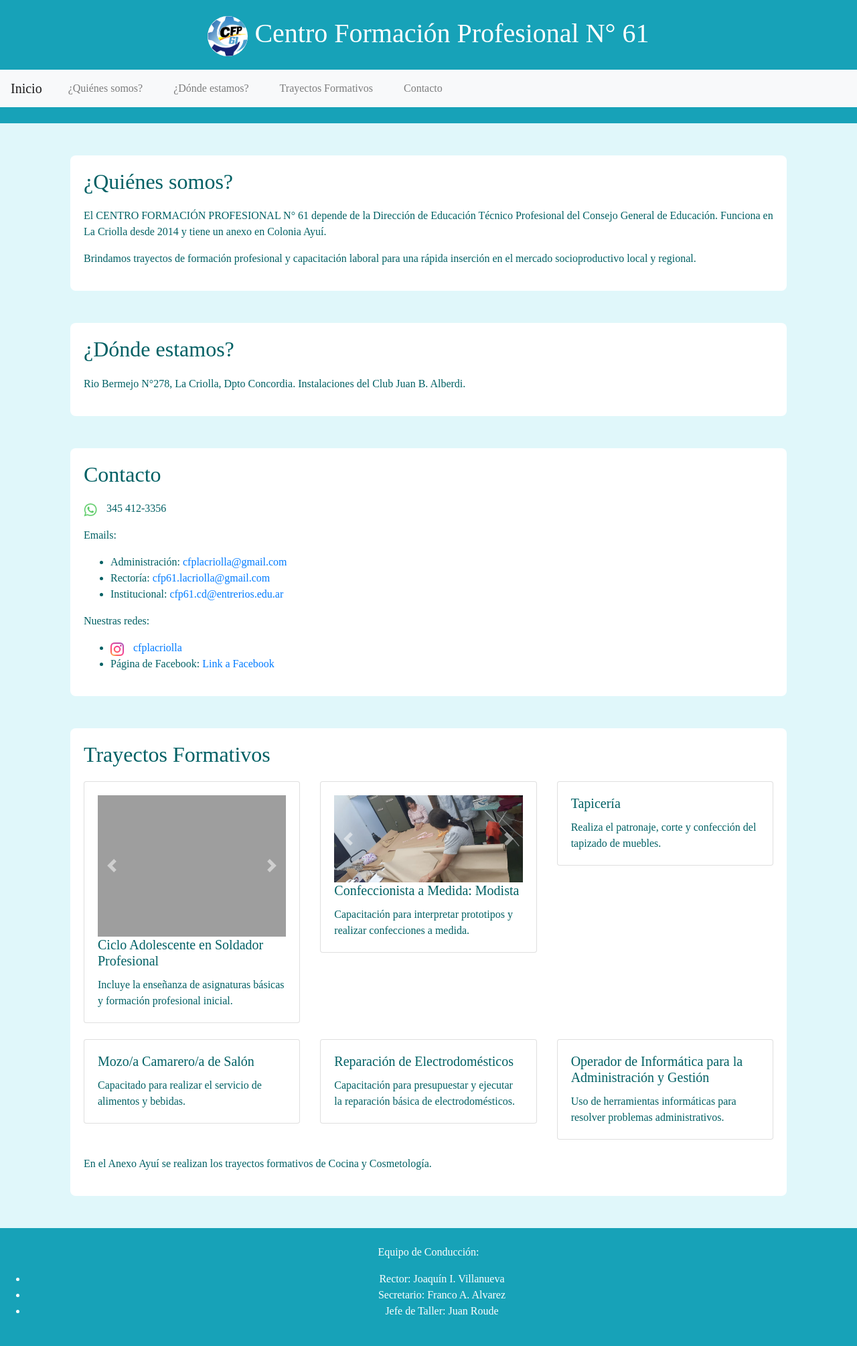
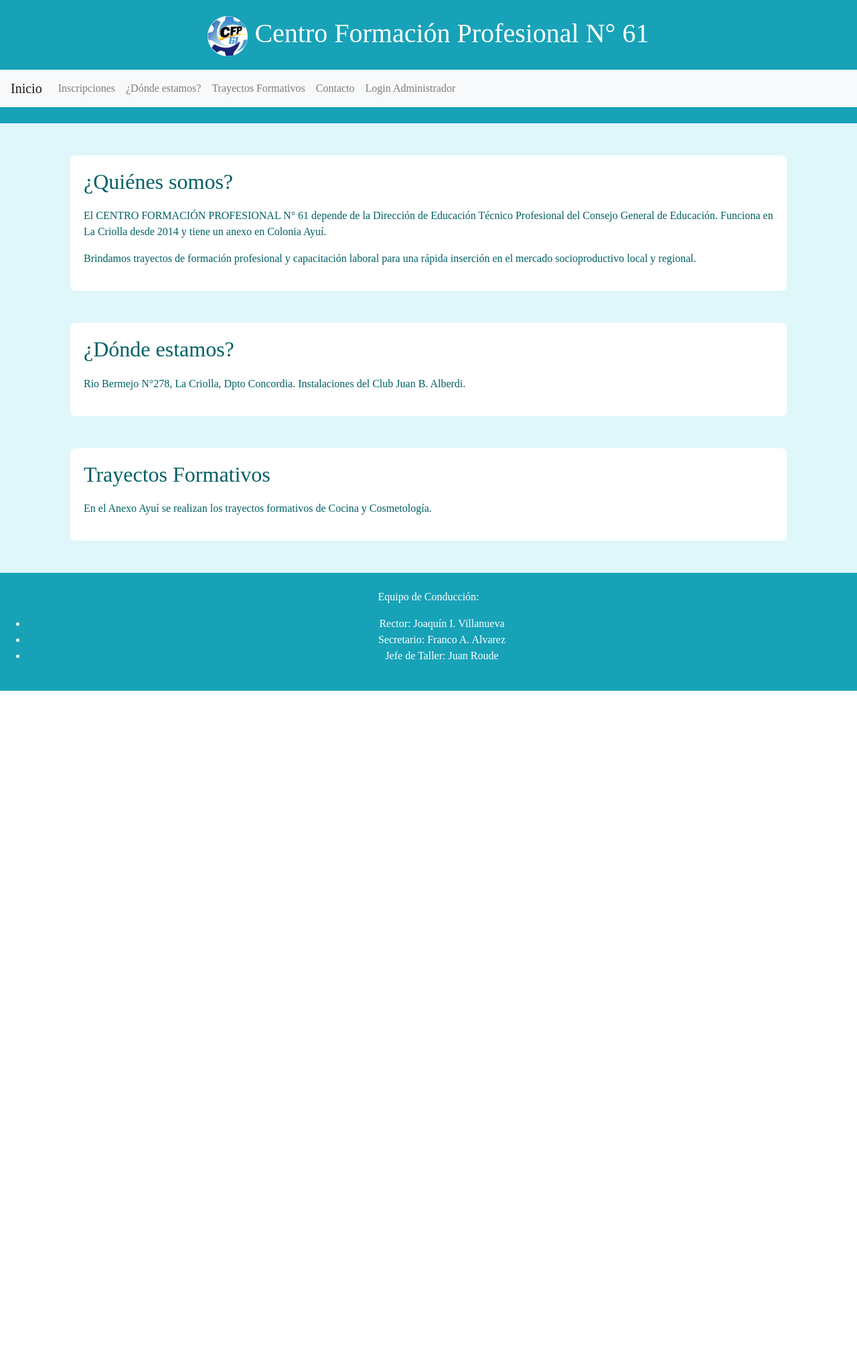
Before and after one commit to alan4352/tpFinal, a PHP site: page / in a window 1280 px wide. Shown: the whole page at 67% size. After the commit the page ends 1031 px from the top, so only its background shows below. Run offline with PHP 8.4, Linux system fonts and the light colour scheme; grey boxes are pictures that could not be loaded.

Commit message:
Add files via upload

```diff
--- a/index.html
+++ b/index.html
@@ -1,5 +1,6 @@
 <!DOCTYPE html>
 <html lang="es">
+
 <head>
     <meta charset="UTF-8">
     <meta name="viewport" content="width=device-width, initial-scale=1.0">
@@ -7,28 +8,35 @@
     <link rel="stylesheet" href="styles.css">
     <title>Centro Formación Profesional N° 61</title>
 </head>
+
 <body>
-    <header class="bg-info text-white text-center py-4">
-        <h1><img src="./img/Copia de Sin fondo C.bordes CFP61.png" alt="logo del centro de formacion profesional" width="60px" height="60px" id="logo1">
+    <div class="bg-info text-white text-center py-4">
+        <h1><img src="./img/Copia de Sin fondo C.bordes CFP61.png" alt="logo del centro de formacion profesional"
+                width="60px" height="60px" id="logo1">
             Centro Formación Profesional N° 61</h1>
         <nav class="navbar navbar-expand-lg navbar-light bg-light">
             <a class="navbar-brand" href="#">Inicio</a>
             <div class="collapse navbar-collapse">
                 <ul class="navbar-nav">
-                    <li class="nav-item"><a class="nav-link" href="#quienes-somos">¿Quiénes somos?</a></li>
+                    <li class="nav-item"><a class="nav-link" href="./Inscripcion/inscripciones.html">Inscripciones</a>
+                    </li>
                     <li class="nav-item"><a class="nav-link" href="#donde-estamos">¿Dónde estamos?</a></li>
                     <li class="nav-item"><a class="nav-link" href="#trayectos">Trayectos Formativos</a></li>
                     <li class="nav-item"><a class="nav-link" href="#contacto">Contacto</a></li>
+                    <li class="nav-item"><a class="nav-link" href="#" data-toggle="modal"
+                            data-target="#adminLoginModal">Login Administrador</a></li>
                 </ul>
             </div>
         </nav>
-    </header>
+    </div>
 
     <div class="container my-5">
         <section id="quienes-somos">
             <h2>¿Quiénes somos?</h2>
-            <p>El CENTRO FORMACIÓN PROFESIONAL N° 61 depende de la Dirección de Educación Técnico Profesional del Consejo General de Educación. Funciona en La Criolla desde 2014 y tiene un anexo en Colonia Ayuí.</p>
-            <p>Brindamos trayectos de formación profesional y capacitación laboral para una rápida inserción en el mercado socioproductivo local y regional.</p>
+            <p>El CENTRO FORMACIÓN PROFESIONAL N° 61 depende de la Dirección de Educación Técnico Profesional del
+                Consejo General de Educación. Funciona en La Criolla desde 2014 y tiene un anexo en Colonia Ayuí.</p>
+            <p>Brindamos trayectos de formación profesional y capacitación laboral para una rápida inserción en el
+                mercado socioproductivo local y regional.</p>
         </section>
 
         <section id="donde-estamos" class="my-5">
@@ -36,129 +44,195 @@
             <p>Rio Bermejo N°278, La Criolla, Dpto Concordia. Instalaciones del Club Juan B. Alberdi.</p>
         </section>
 
-        <section id="contacto" class="my-5">
-            <h2>Contacto</h2>
-             <p><img src="./img/whatsapp.png" height="20px" width="20px"  class="marge"> 345 412-3356</p>
-            <p>Emails:</p>
-            <ul>
-                <li>Administración: <a href="mailto:cfplacriolla@gmail.com">cfplacriolla@gmail.com</a></li>
-                <li>Rectoría: <a href="mailto:cfp61.lacriolla@gmail.com">cfp61.lacriolla@gmail.com</a></li>
-                <li>Institucional: <a href="mailto:cfp61.cd@entrerios.edu.ar">cfp61.cd@entrerios.edu.ar</a></li>
-            </ul>
-            <p>Nuestras redes:</p>
-            <ul>
-                <li><img src="img/Instagram.png" height="20px" width="20px"> <a href="https://instagram.com/cfplacriolla" class="marg">cfplacriolla</a></li>
-                <li>Página de Facebook: <a href="#">Link a Facebook</a></li>
-            </ul>
+        <section id="trayectos" class="my-5">
+            <h2>Trayectos Formativos</h2>
+            <div class="row" id="courses-container">
+                <!-- Los cursos se cargarán aquí -->
+            </div>
+            <p>En el Anexo Ayuí se realizan los trayectos formativos de Cocina y Cosmetología.</p>
         </section>
 
-        <section id="trayectos" class="my-5">
-            <h2>Trayectos Formativos</h2>
-            <div class="row">
-                <div class="col-md-4 mb-4">
-                    <div class="card">
-                        <div class="card-body">
-                            <div id="carouselSoldador" class="carousel slide" data-ride="carousel">
-                                <div class="carousel-inner">
-                                    <div class="carousel-item active">
-                                        <img src="img/soldador1.jpg" class="d-block w-100" alt="Soldador Profesional 1">
+        <section id="create-course" class="my-5" style="display: none;">
+            <h2>Crear/Actualizar Curso</h2>
+            <form id="create-course-form">
+                <div class="form-group">
+                    <label for="course-name">Nombre del Curso:</label>
+                    <input type="text" class="form-control" id="course-name" required>
                 </div>
-                                    <div class="carousel-item">
-                                        <img src="img/soldador2.jpg" class="d-block w-100" alt="Soldador Profesional 2">
+                <div class="form-group">
+                    <label for="course-description">Descripción del Curso:</label>
+                    <textarea class="form-control" id="course-description" required></textarea>
                 </div>
+                <div class="form-group">
+                    <label for="course-image">Imagen del Curso:</label>
+                    <input type="file" class="form-control-file" id="course-image" accept="image/*">
                 </div>
-                                <a class="carousel-control-prev" href="#carouselSoldador" role="button" data-slide="prev">
-                                    <span class="carousel-control-prev-icon" aria-hidden="true"></span>
-                                    <span class="sr-only">Anterior</span>
-                                </a>
-                                <a class="carousel-control-next" href="#carouselSoldador" role="button" data-slide="next">
-                                    <span class="carousel-control-next-icon" aria-hidden="true"></span>
-                                    <span class="sr-only">Siguiente</span>
-                                </a>
+                <button type="submit" class="btn btn-success" id="submit-button">Crear Curso</button>
+            </form>
+        </section>
     </div>
-                            <h5 class="card-title">Ciclo Adolescente en Soldador Profesional</h5>
-                            <p class="card-text">Incluye la enseñanza de asignaturas básicas y formación profesional inicial.</p>
+
+    <!-- Modal de Login de Administrador -->
+    <div class="modal fade" id="adminLoginModal" tabindex="-1" role="dialog" aria-labelledby="adminLoginModalLabel" aria-hidden="true">
+        <div class="modal-dialog" role="document">
+            <div class="modal-content">
+                <div class="modal-header">
+                    <h5 class="modal-title" id="adminLoginModalLabel">Login Administrador</h5>
+                    <button type="button" class="close" data-dismiss="modal" aria-label="Close">
+                        <span aria-hidden="true">&times;</span>
+                    </button>
                 </div>
+                <div class="modal-body">
+                    <form id="admin-login-form">
+                        <div class="form-group">
+                            <label for="admin-username">Usuario:</label>
+                            <input type="text" class="form-control" id="admin-username" required>
                         </div>
+                        <div class="form-group">
+                            <label for="admin-password">Contraseña:</label>
+                            <input type="password" class="form-control" id="admin-password" required>
                         </div>
-                <div class="col-md-4 mb-4">
-                    <div class="card">
-                        <div class="card-body">
-                            <div id="carouselModista" class="carousel slide" data-ride="carousel">
-                                <div class="carousel-inner">
-                                    <div class="carousel-item active">
-                                        <img src="img/modista2.jpg" class="d-block w-100" alt="Modista 1">
-                                    </div>
-                                    <div class="carousel-item">
-                                        <img src="img/modista3.jpg" class="d-block w-100" alt="Modista 2">
-                                    </div>
-                                </div>
-                                <a class="carousel-control-prev" href="#carouselModista" role="button" data-slide="prev">
-                                    <span class="carousel-control-prev-icon" aria-hidden="true"></span>
-                                    <span class="sr-only">Anterior</span>
-                                </a>
-                                <a class="carousel-control-next" href="#carouselModista" role="button" data-slide="next">
-                                    <span class="carousel-control-next-icon" aria-hidden="true"></span>
-                                    <span class="sr-only">Siguiente</span>
-                                </a>
-                            </div>
-                            <h5 class="card-title">Confeccionista a Medida: Modista</h5>
-                            <p class="card-text">Capacitación para interpretar prototipos y realizar confecciones a medida.</p>
-                        </div>
-                    </div>
-                </div>
-                <div class="col-md-4 mb-4">
-                    <div class="card">
-                        <div class="card-body">
-                            <h5 class="card-title">Tapicería</h5>
-                            <p class="card-text">Realiza el patronaje, corte y confección del tapizado de muebles.</p>
-                        </div>
-                    </div>
-                </div>
-                <div class="col-md-4 mb-4">
-                    <div class="card">
-                        <div class="card-body">
-                            <h5 class="card-title">Mozo/a Camarero/a de Salón</h5>
-                            <p class="card-text">Capacitado para realizar el servicio de alimentos y bebidas.</p>
-                        </div>
-                    </div>
-                </div>
-                <div class="col-md-4 mb-4">
-                    <div class="card">
-                        <div class="card-body">
-
-                            <h5 class="card-title">Reparación de Electrodomésticos</h5>
-                            <p class="card-text">Capacitación para presupuestar y ejecutar la reparación básica de electrodomésticos.</p>
-                        </div>
-                    </div>
-                </div>
-                <div class="col-md-4 mb-4">
-                    <div class="card">
-                        <div class="card-body">
-                            <h5 class="card-title">Operador de Informática para la Administración y Gestión</h5>
-                            <p class="card-text">Uso de herramientas informáticas para resolver problemas administrativos.</p>
+                        <button type="submit" class="btn btn-primary">Iniciar Sesión</button>
+                    </form>
                 </div>
             </div>
         </div>
     </div>
-            <p>En el Anexo Ayuí se realizan los trayectos formativos de Cocina y Cosmetología.</p>
-        </section>
-    </div>
-    <button id="back-to-top" class="btn btn-info" style="display: none; position: fixed; bottom: 30px; right: 30px; border-radius: 50%;">
+
+
+    <button id="back-to-top" class="btn btn-info"
+        style="display: none; position: fixed; bottom: 30px; right: 30px; border-radius: 50%;">
         ↑
     </button>
 
-    <footer class="bg-info text-white text-center py-4">
+    <div class="bg-info text-white text-center py-4">
         <p>Equipo de Conducción:</p>
         <ul>
-            <li>Rector: Joaquín I. Villanueva</li>
+            <li>Rector: Joaquín I. Villanueva
             <li>Secretario: Franco A. Alvarez</li>
             <li>Jefe de Taller: Juan Roude</li>
         </ul>
-    </footer>
-    <script src="script.js"></script>
+    </div>
+
+    <script>
+        let courses = JSON.parse(localStorage.getItem('courses')) || [];
+        let editingCourseId = null;
+        let isAdminLoggedIn = false; // Variable para controlar el estado de autenticación
+
+        document.getElementById('admin-login-form').addEventListener('submit', function (event) {
+            event.preventDefault();
+            const username = document.getElementById('admin-username').value;
+            const password = document.getElementById('admin-password').value;
+
+            if (username === 'admin' && password === 'password') {
+                isAdminLoggedIn = true; // Cambiar el estado a autenticado
+                document.getElementById('create-course').style.display = 'block';
+                $('#adminLoginModal').modal('hide');
+                renderCourses();
+            } else {
+                alert('Credenciales incorrectas. Inténtalo de nuevo.');
+            }
+        });
+
+        document.getElementById('create-course-form').addEventListener('submit', function (event) {
+            event.preventDefault();
+            const courseName = document.getElementById('course-name').value;
+            const courseDescription = document.getElementById('course-description').value;
+            const courseImage = document.getElementById('course-image').files[0];
+
+            if (editingCourseId) {
+                const courseIndex = courses.findIndex(course => course.id === editingCourseId);
+                courses[courseIndex].name = courseName;
+                courses[courseIndex].description = courseDescription;
+                if (courseImage) {
+                    courses[courseIndex].image = URL.createObjectURL(courseImage);
+                }
+                editingCourseId = null;
+                document.getElementById('submit-button').textContent = 'Crear Curso';
+            } else {
+                const courseId = courses.length + 1;
+                const course = { id: courseId, name: courseName, description: courseDescription, image: URL.createObjectURL(courseImage) };
+                courses.push(course);
+            }
+            localStorage.setItem('courses', JSON.stringify(courses));
+            renderCourses();
+            document.getElementById('create-course-form').reset();
+        });
+
+        function renderCourses() {
+            const courseContainer = document.getElementById('courses-container');
+            courseContainer.innerHTML = '';
+            courses.forEach(course => {
+                const courseElement = document.createElement('div');
+                courseElement.classList.add('col-md-4');
+                courseElement.innerHTML = `
+                    <div class="card mb-4">
+                        <img src="${course.image}" class="card-img-top" alt="${course.name}">
+                        <div class="card-body">
+                            <h5 class="card-title">${course.name}</h5>
+                            <p class="card-text">${course.description}</p>
+                            ${isAdminLoggedIn ? `
+                                <button class="btn btn-warning" onclick="editCourse(${course.id})">Editar</button>
+                                <button class="btn btn-danger" onclick="confirmDeleteCourse(${course.id})">Eliminar</button>
+                            ` : ''}
+                        </div>
+                    </div>
+                `;
+                courseContainer.appendChild(courseElement);
+            });
+        }
+
+        function confirmDeleteCourse(id) {
+            if (confirm('¿Estás seguro de que deseas eliminar este curso?')) {
+                deleteCourse(id);
+            }
+        }
+
+        function deleteCourse(id) {
+            courses = courses.filter(course => course.id !== id);
+            localStorage.setItem('courses', JSON.stringify(courses));
+            renderCourses();
+        }
+
+        function editCourse(id) {
+            const course = courses.find(course => course.id === id);
+            if (course) {
+                document.getElementById('course-name').value = course.name;
+                document.getElementById('course-description').value = course.description;
+                editingCourseId = id;
+                document.getElementById('submit-button').textContent = 'Actualizar Curso';
+            }
+        }
+
+        // Cargar cursos al iniciar la página
+        window.onload = function() {
+            renderCourses();
+        };
+    </script>
+
+    <script>
+        window.onscroll = function() {
+    const button = document.getElementById('back-to-top');
+    if (document.body.scrollTop > 100 || document.documentElement.scrollTop > 100) {
+        button.style.display = "flex";
+    } else {
+        button.style.display = "none";
+    }
+};
+
+document.getElementById('back-to-top').onclick = function() {
+    window.scrollTo({
+        top: 0,
+        behavior: 'smooth'
+    });
+};
+
+    </script>
+
     <script src="https://code.jquery.com/jquery-3.5.1.slim.min.js"></script>
     <script src="https://cdn.jsdelivr.net/npm/@popperjs/core@2.9.2/dist/umd/popper.min.js"></script>
     <script src="https://stackpath.bootstrapcdn.com/bootstrap/4.5.2/js/bootstrap.min.js"></script>
+    <link src="script.js">
 </body>
+
 </html>
--- a/styles.css
+++ b/styles.css
@@ -96,3 +96,11 @@ html {
 .marge{
     margin-right: 10px;
 }
+a{
+    text-decoration: none;
+    color: #006064;
+}
+a:hover{
+    text-decoration: none;
+
+}
```
Lines whose indentation alone changed are shown as unchanged.
